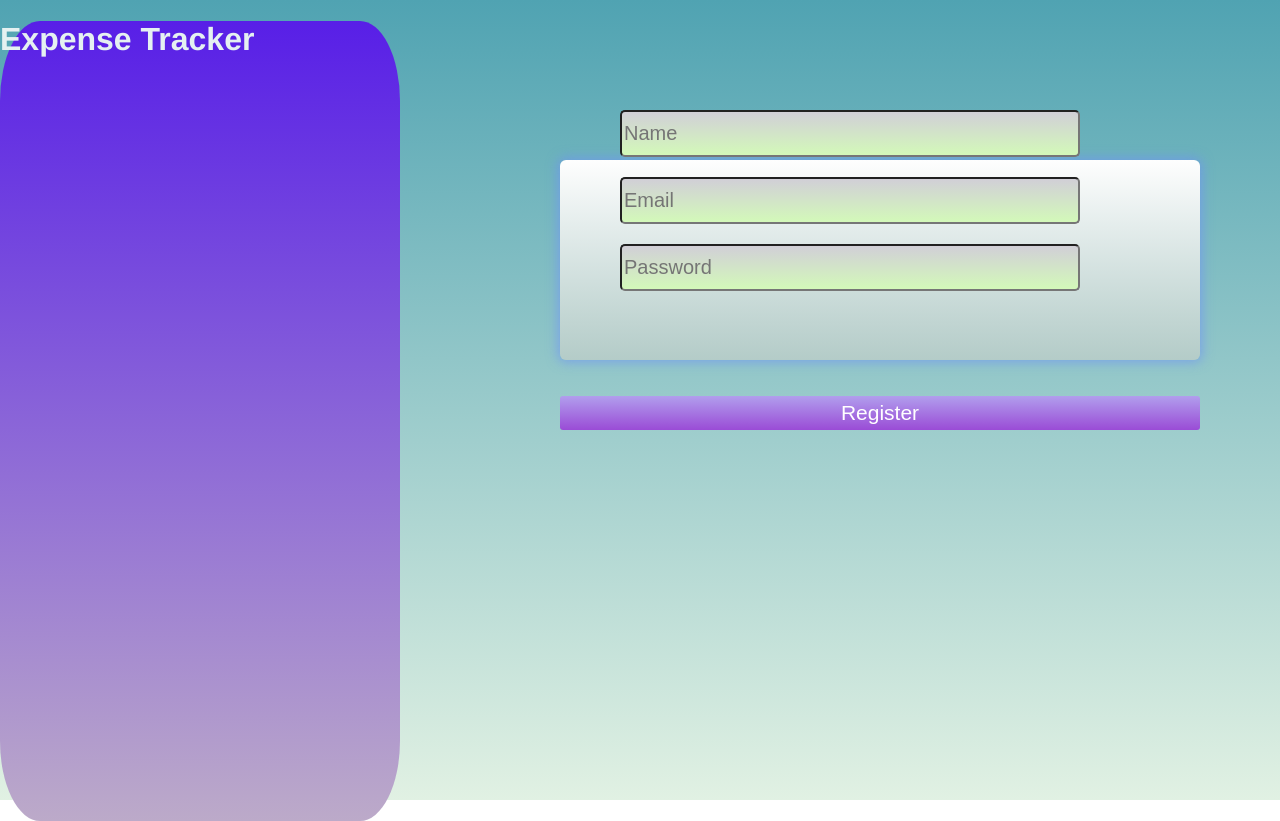
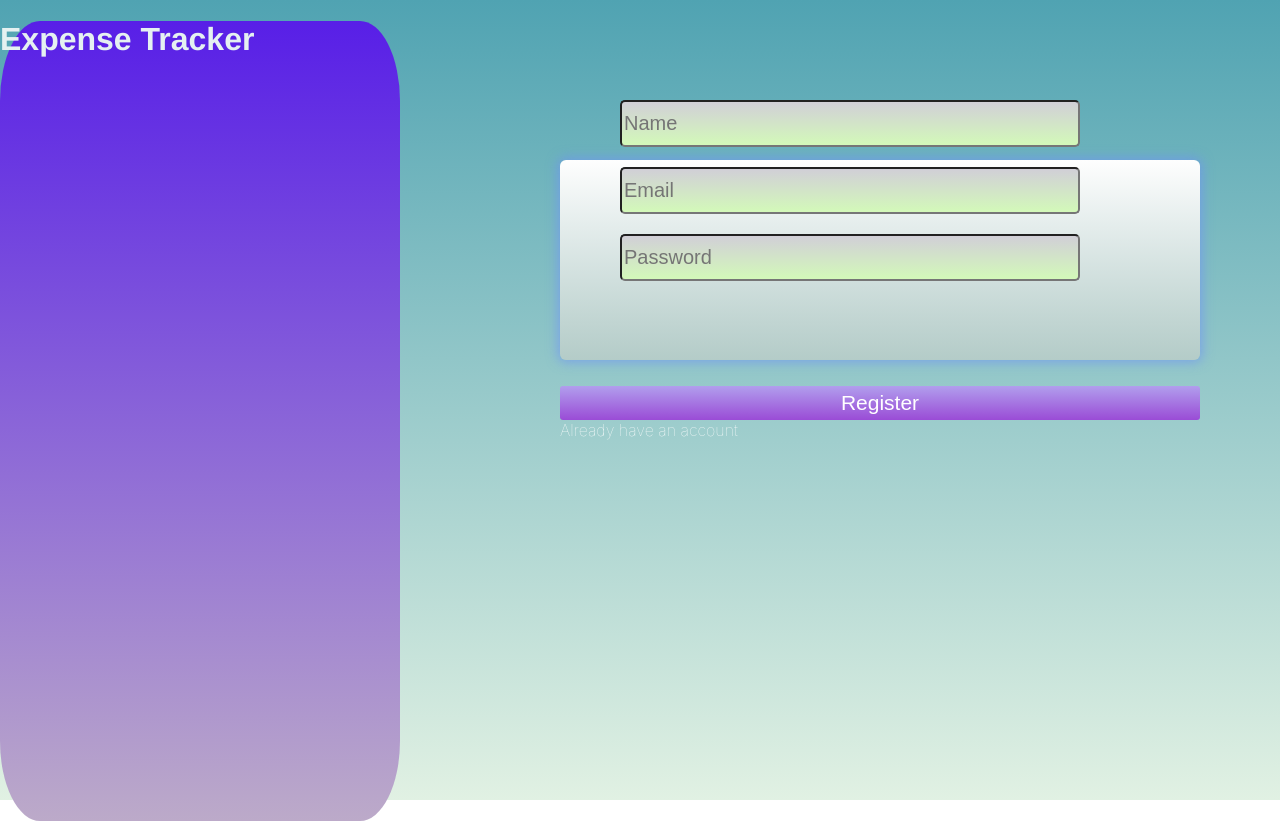
Before and after one commit to vipinrwt95/fullstackexpense, a React (Create React App) app: page / in a window 1280 px wide. Both pictures are taken after a click on the button "Signup". Built offline with nearby package versions, Linux system fonts and the light colour scheme.

Commit message:
login frontend

```diff
--- a/src/components/Register.js
+++ b/src/components/Register.js
@@ -20,8 +20,8 @@ return (<>
     <h1 className="brand">Expense Tracker</h1>
   <div className="hometext" onClick={pagehandler.bind(null,1)}><h1 >If new here,</h1><button className="btn">Signup</button></div>
   <div className="hometext2" onClick={pagehandler.bind(null,2)}><h1 >Already a user,</h1><button className="btn">Login</button></div></>}
-{page==1 && <><h1 className="brand">Expense Tracker</h1><Signup page={pagehandler} /></>}
-{page==2 && <><h1 className="brand">Expense Tracker</h1><Login page={pagehandler}/></>}
+{page==1 && <><h1 className="brand">Expense Tracker</h1><Signup page={pagehandler} item={2} /></>}
+{page==2 && <><h1 className="brand">Expense Tracker</h1><Login page={pagehandler} item={1}/></>}
 </div>
 </div>
 </>)
--- a/src/components/login.js
+++ b/src/components/login.js
@@ -2,15 +2,18 @@ import React,{useState} from "react";
 
 export const Login=(props)=>{
 
-
+const navHandler=()=>{
+props.page(props.item);
+}
 
 return(
     <>
-   <form className="right-side">
+   <form className="right-side" style={{display:'flex',alignContent:'center'}}>
 
      <input className="text" type="email" placeholder="Email" />
      <input className="text"type="password" placeholder="Password" />
      <button className="btn">Log In</button>
+     <nav style={{fontWeight:'25',color:'white'}} onClick={navHandler}>New User,take me to Signup</nav>
 
     </form>
     </>
--- a/src/components/signup.js
+++ b/src/components/signup.js
@@ -22,6 +22,9 @@ axios.post(`${baseUrl}/signup`,details)
 
 
 }
+const navHandler=()=>{
+    props.page(props.item);
+    }
 
 return(
     <>
@@ -30,6 +33,7 @@ return(
      <input className="text" type="email" placeholder="Email" ref={email} required/>
      <input className="text"type="password" placeholder="Password" ref={password} required />
      <button className="btn" type="submit">Register</button>
+     <nav style={{fontWeight:'25',color:'white'}} onClick={navHandler}>Already have an account</nav>
      </form>
 </>
 )
```
